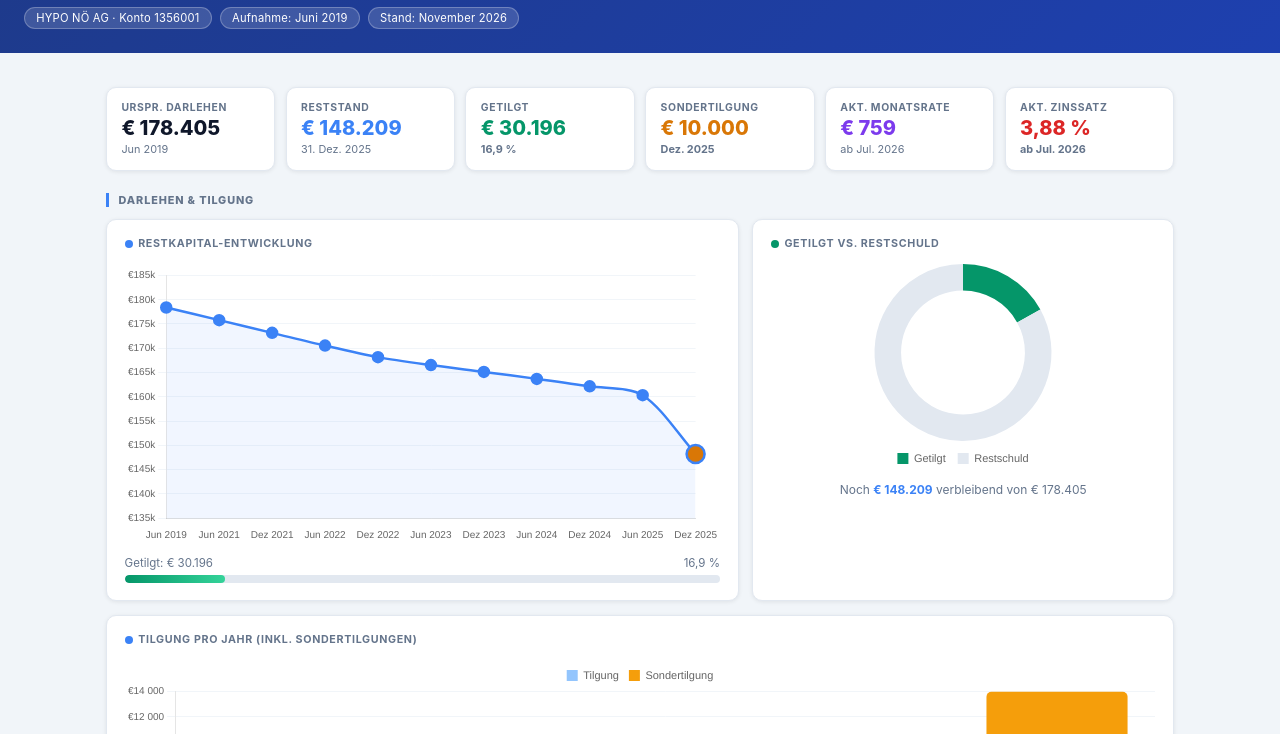
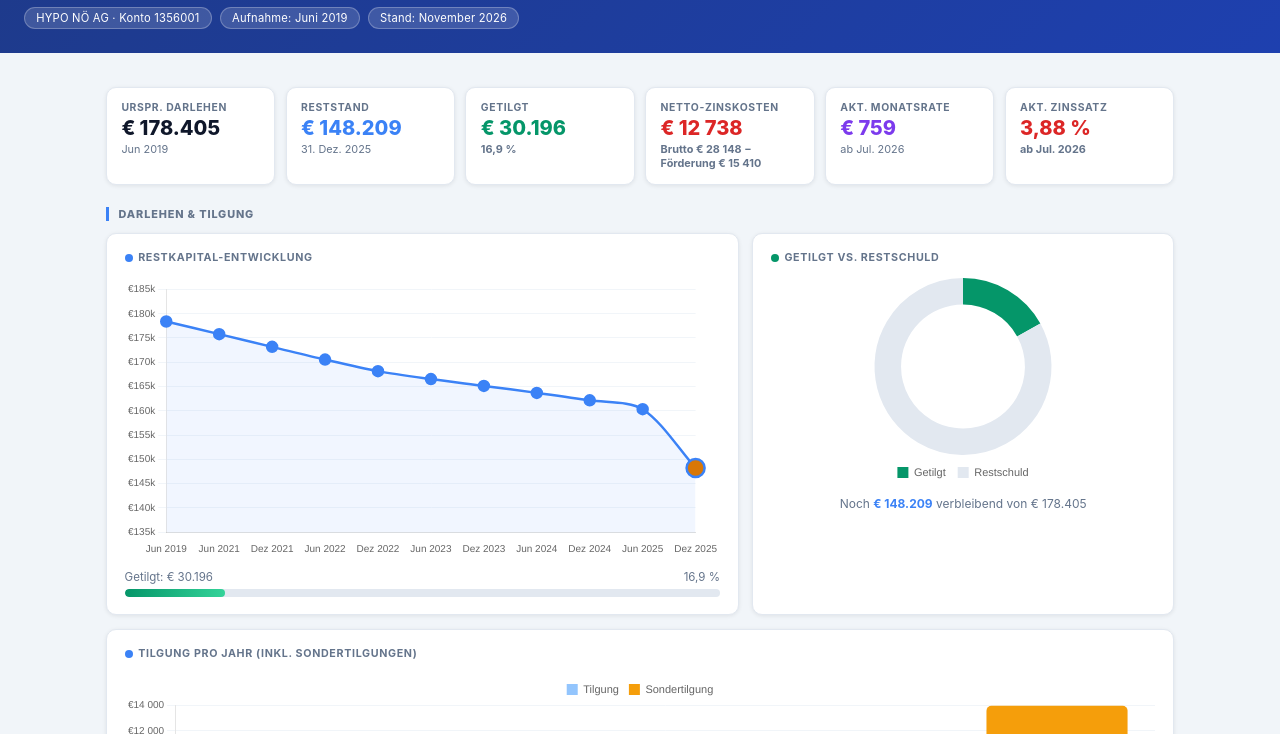
Before and after one commit to stefangogg/darlehen-dashboard, a plain HTML site: page index.html in a window 1280 px wide. Shown: the part 66-800 px from the top of the page. Drawn offline with nearby package versions, Linux system fonts and the light colour scheme.

Commit message:
Replace Sondertilgung KPI with cumulative net interest cost tile
Computes total gross interest, total Zuschuss received, and net
interest burden from Apr 2022 to current, dynamically from the
zinskosten data array (monate field added per period).

Co-Authored-By: Claude Sonnet 4.6 <noreply@anthropic.com>

```diff
--- a/index.html
+++ b/index.html
@@ -124,10 +124,10 @@
       <div class="val">€ 30.196</div>
       <div class="sub">16,9 %</div>
     </div>
-    <div class="kpi amber">
-      <div class="lbl">Sondertilgung</div>
-      <div class="val">€ 10.000</div>
-      <div class="sub">Dez. 2025</div>
+    <div class="kpi red">
+      <div class="lbl">Netto-Zinskosten</div>
+      <div class="val" id="kpiNettoZinsen">–</div>
+      <div class="sub" id="kpiZinsenSub">ab Apr. 2022, geschätzt</div>
     </div>
     <div class="kpi purple">
       <div class="lbl">Akt. Monatsrate</div>
@@ -396,23 +396,34 @@ new Chart(document.getElementById('chartBar'),{
 // ── Geschätzte monatliche Zinskosten ─────────────────────────
 // avg. Restkapital × Zinssatz / 12 (Näherungswerte)
 const zinskosten = [
-  {label:"Apr '22", zinsen:143, zuschuss:198.57},
-  {label:"Jul '22", zinsen:141, zuschuss:195.97},
-  {label:"Jan '23", zinsen:593, zuschuss:193.34},
-  {label:"Apr '23", zinsen:591, zuschuss:193.34},
-  {label:"Jul '23", zinsen:743, zuschuss:190.69},
-  {label:"Okt '23", zinsen:742, zuschuss:333.70},
-  {label:"Jan '24", zinsen:737, zuschuss:329.94},
-  {label:"Apr '24", zinsen:735, zuschuss:329.94},
-  {label:"Jul '24", zinsen:697, zuschuss:326.11},
-  {label:"Jan '25", zinsen:555, zuschuss:322.22},
-  {label:"Apr '25", zinsen:553, zuschuss:322.22},
-  {label:"Jun '25", zinsen:552, zuschuss:322.22},
-  {label:"Jul '25", zinsen:429, zuschuss:318.25},
-  {label:"Jan '26", zinsen:416, zuschuss:314.22},
-  {label:"Apr '26", zinsen:413, zuschuss:314.22},
-  {label:"Jul '26", zinsen:471, zuschuss:310.11},
+  {label:"Apr '22", zinsen:143, zuschuss:198.57, monate:3},
+  {label:"Jul '22", zinsen:141, zuschuss:195.97, monate:6},
+  {label:"Jan '23", zinsen:593, zuschuss:193.34, monate:3},
+  {label:"Apr '23", zinsen:591, zuschuss:193.34, monate:3},
+  {label:"Jul '23", zinsen:743, zuschuss:190.69, monate:3},
+  {label:"Okt '23", zinsen:742, zuschuss:333.70, monate:3},
+  {label:"Jan '24", zinsen:737, zuschuss:329.94, monate:3},
+  {label:"Apr '24", zinsen:735, zuschuss:329.94, monate:3},
+  {label:"Jul '24", zinsen:697, zuschuss:326.11, monate:6},
+  {label:"Jan '25", zinsen:555, zuschuss:322.22, monate:3},
+  {label:"Apr '25", zinsen:553, zuschuss:322.22, monate:2},
+  {label:"Jun '25", zinsen:552, zuschuss:322.22, monate:1},
+  {label:"Jul '25", zinsen:429, zuschuss:318.25, monate:6},
+  {label:"Jan '26", zinsen:416, zuschuss:314.22, monate:3},
+  {label:"Apr '26", zinsen:413, zuschuss:314.22, monate:3},
+  {label:"Jul '26", zinsen:471, zuschuss:310.11, monate:4},
 ];
+
+// ── KPI: Kumulierte Netto-Zinskosten ─────────────────────────
+{
+  const bruttoGes  = zinskosten.reduce((s,r) => s + r.zinsen    * r.monate, 0);
+  const zuschussGs = zinskosten.reduce((s,r) => s + r.zuschuss  * r.monate, 0);
+  const nettoGes   = bruttoGes - zuschussGs;
+  const fmtK = v => '€ ' + Math.round(v).toLocaleString('de-AT');
+  document.getElementById('kpiNettoZinsen').textContent = fmtK(nettoGes);
+  document.getElementById('kpiZinsenSub').textContent   =
+    'Brutto ' + fmtK(bruttoGes) + ' − Förderung ' + fmtK(zuschussGs);
+}
 
 // ── CHART: Zinskosten ─────────────────────────────────────────
 new Chart(document.getElementById('chartZinskosten'),{
```
